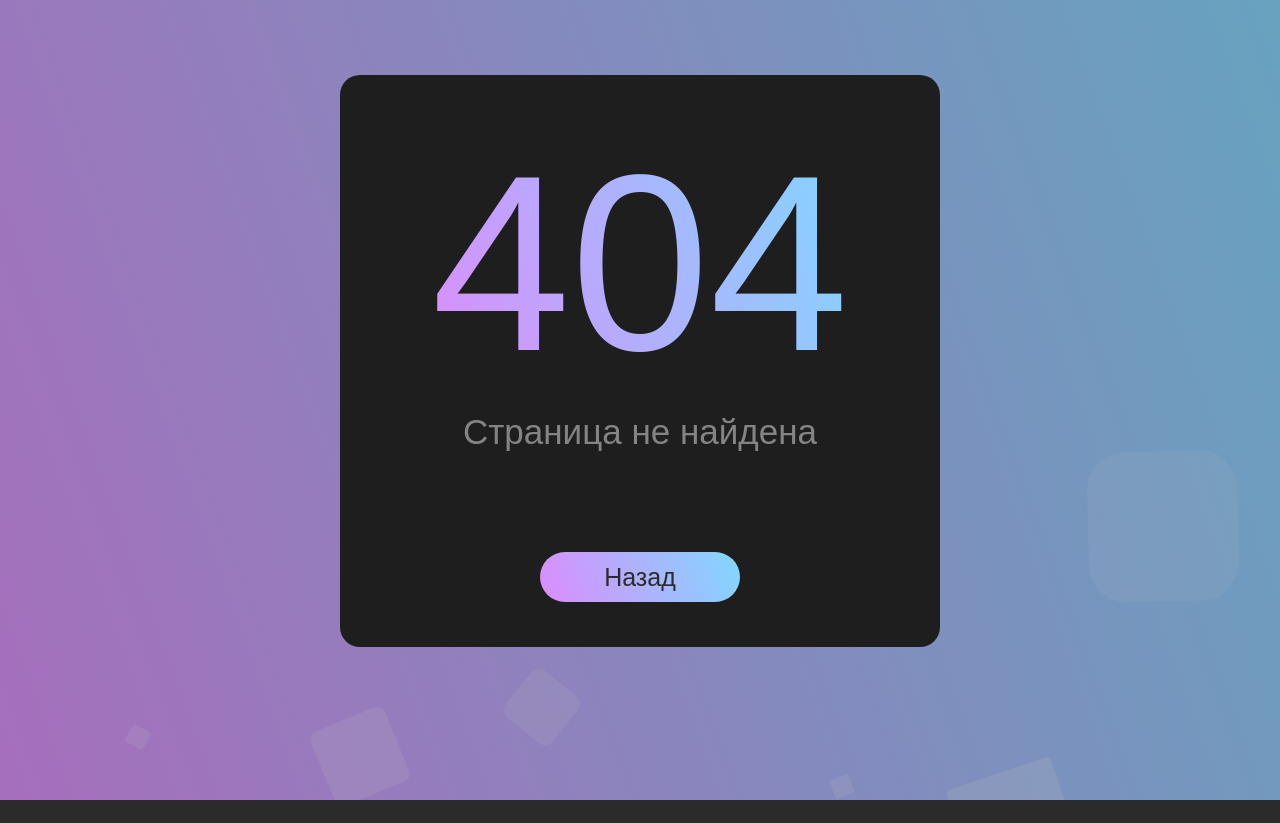
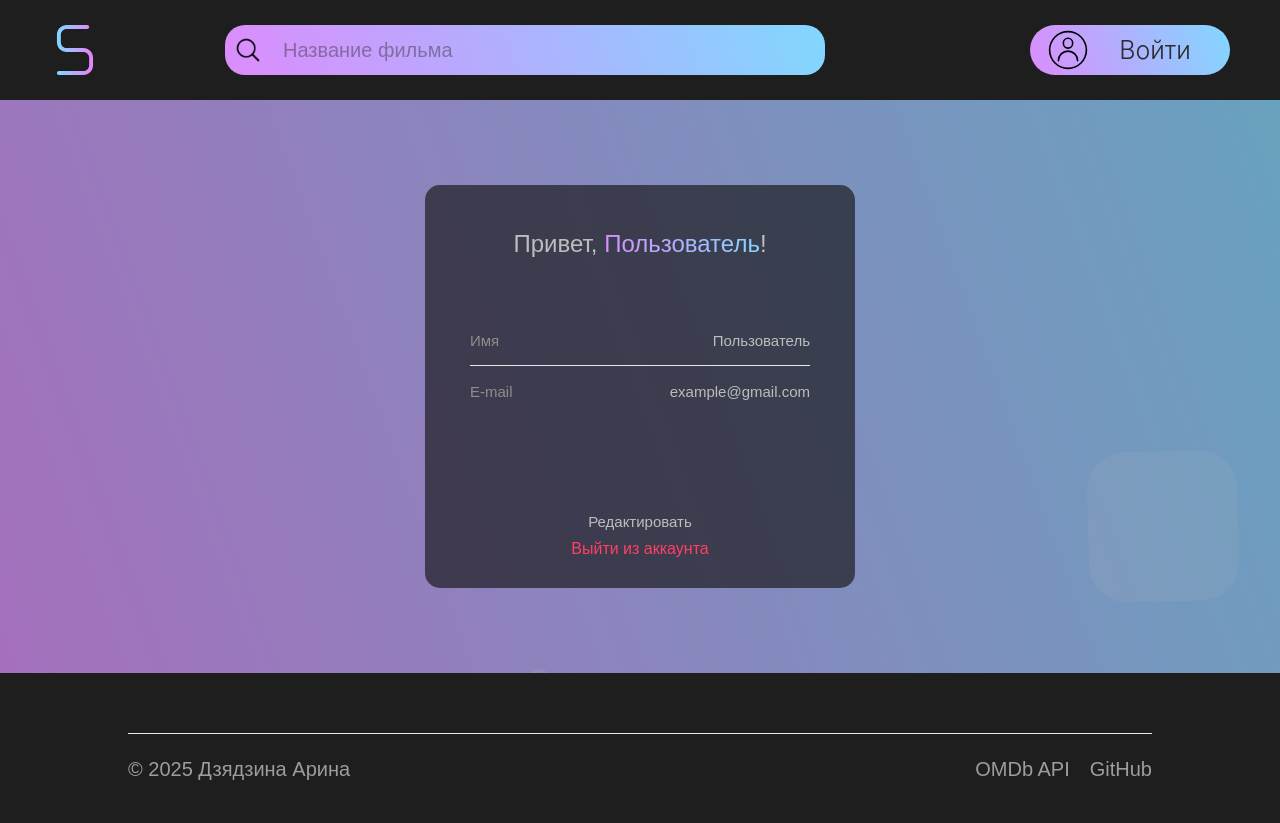
Before and after one commit to rina-dz/movie-storage, a React (Create React App) app: page /profile in a window 1280 px wide. Before the commit this address had no page. Before the commit the page ends 800 px from the top, so only its background shows below. Built offline with nearby package versions, Linux system fonts and the light colour scheme.

Commit message:
dev: создать Profile

```diff
--- a/src/components/App/App.js
+++ b/src/components/App/App.js
@@ -4,7 +4,8 @@ import CurrentUserContext from '../../contexts/CurrentUserContext.js';
 import NotFound from '../NotFound/NotFound';
 import Main from '../Main/Main';
 import Auth from '../Auth/Auth.js';
-import Animatic from '../Animatic/Animatic.js'
+import Profile from '../Profile/Profile.js';
+import Animatic from '../Animatic/Animatic.js';
 
 
 function App() {
@@ -23,6 +24,7 @@ function App() {
           <Route path="/" element={<Main />} />
           <Route path="*" element={<NotFound />} />
           <Route path="/auth" element={<Auth />} />
+          <Route path="/profile" element={<Profile />} />
         </Routes>
         <Animatic />
       </div>
--- /dev/null
+++ b/src/components/Profile/Profile.css
@@ -0,0 +1,150 @@
+.profile {
+    padding: 85px 0;
+}
+
+.profile__main-container {
+    width: 380px;
+    display: flex;
+    flex-direction: column;
+    align-items: center;
+    justify-content: center;
+    margin: 0 auto 0;
+    padding: 0 25px;
+    border-radius: 15px;
+    background-color: rgb(20, 20, 20, 0.65);
+}
+
+.profile__title {
+    color: #bdbdbd;
+    text-align: center;
+    font-size: 24px;
+    font-family: Geoform, sans-serif;
+    font-style: normal;
+    font-weight: 300;
+    line-height: normal;
+    margin-top: 45px;
+}
+
+.profile__custom-title {
+    color: transparent;
+    -webkit-background-clip: text;
+    background-clip: text;
+    font-family: Geoform, sans-serif;
+    font-style: normal;
+    font-weight: 300;
+    background-image: linear-gradient(70deg, rgb(220, 140, 252), rgb(129, 215, 255));
+}
+
+.profile__container {
+    display: flex;
+    flex-direction: column;
+    align-items: center;
+    justify-content: center;
+    margin: 50px auto 80px;
+}
+
+.profile__text-container {
+    width: 340px;
+    display: flex;
+    flex-direction: row;
+    justify-content: space-between;
+    padding: 0 0 16px;
+    margin: 0 0 17px;
+}
+
+.profile__text-container:first-child {
+    border-bottom: 1px solid #E8E8E8;
+}
+
+.profile__label {
+    color: #8e8e8e;
+    font-size: 15px;
+    font-family: Geoform, sans-serif;
+    font-style: normal;
+    font-weight: 300;
+    line-height: normal;
+    margin: 0;
+}
+
+.profile__value {
+    border: none;
+    color: #bdbdbd;
+    text-align: right;
+    font-size: 15px;
+    font-family: Geoform, sans-serif;
+    font-style: normal;
+    font-weight: 300;
+    line-height: normal;
+    width: 85%;
+    margin: 0;
+}
+
+.profile__links {
+    display: flex;
+    flex-direction: column;
+    align-items: center;
+    justify-content: center;
+    padding: 0;
+    margin: 0 auto 30px;
+}
+
+.profile__change-link {
+    cursor: pointer;
+    text-decoration: none;
+    color: #bdbdbd;
+    text-align: center;
+    font-size: 15px;
+    font-family: Geoform, sans-serif;
+    font-style: normal;
+    font-weight: 300;
+    line-height: normal;
+    padding: 0;
+    margin: 0 0 10px;
+    opacity: 1;
+    transition: opacity 0.3s ease;
+}
+
+.profile__change-link:hover {
+    opacity: 0.8;
+}
+
+.profile__exit-link {
+    cursor: pointer;
+    text-decoration: none;
+    color: #FF4062;
+    text-align: center;
+    font-size: 16px;
+    font-family: Geoform, sans-serif;
+    font-style: normal;
+    font-weight: 300;
+    line-height: normal;
+    padding: 0;
+    margin: 0;
+    opacity: 1;
+    transition: opacity 0.3s ease;
+}
+
+.profile__exit-link:hover {
+    opacity: 0.8;
+}
+
+
+@media screen and (max-width: 550px) {
+    .profile__main-container {
+        width: 310px;
+        padding: 0;
+    }
+
+    .profile__title {
+        font-size: 30px;
+    }
+
+    .profile__text-container {
+        width: 260px;
+    }
+
+    .profile__label,
+    .profile__value {
+        font-size: 12px;
+    }
+}
--- /dev/null
+++ b/src/components/Profile/Profile.js
@@ -0,0 +1,39 @@
+import React, { useContext } from 'react';
+import CurrentUserContext from '../../contexts/CurrentUserContext.js';
+import "./Profile.css";
+import Header from '../Header/Header';
+import Footer from '../Footer/Footer';
+import { Link } from 'react-router-dom';
+
+function Profile(props) {
+    const currentUser = useContext(CurrentUserContext);
+
+    return (
+        <>
+            <Header />
+            <section className="profile">
+                <div className='profile__main-container'>
+                    <p className="profile__title">Привет, <span className='profile__custom-title'>{currentUser.name}</span>!</p>
+                    <div className="profile__container">
+                        <div className="profile__text-container">
+                            <p className="profile__label">Имя</p>
+                            <p className="profile__value">{currentUser.name}</p>
+                        </div>
+                        <div className="profile__text-container">
+                            <p className="profile__label">E-mail</p>
+                            <p className="profile__value">{currentUser.email}</p>
+                        </div>
+                    </div>
+                    <div className="profile__links">
+                        <Link className="profile__change-link" to="/profile-change">Редактировать</Link>
+                        <Link className="profile__exit-link" to="/auth">Выйти из аккаунта</Link>
+                    </div>
+                </div>
+            </section>
+            <Footer />
+        </>
+    )
+}
+
+
+export default Profile;
```
